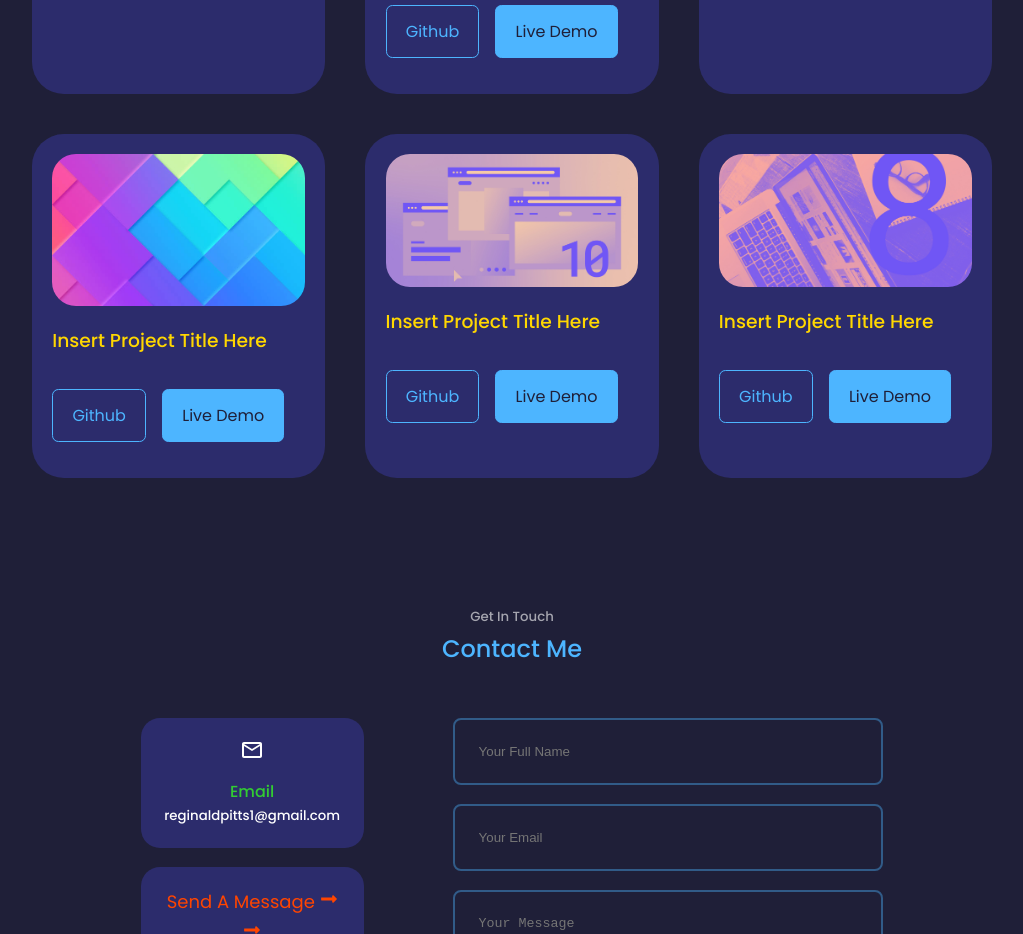
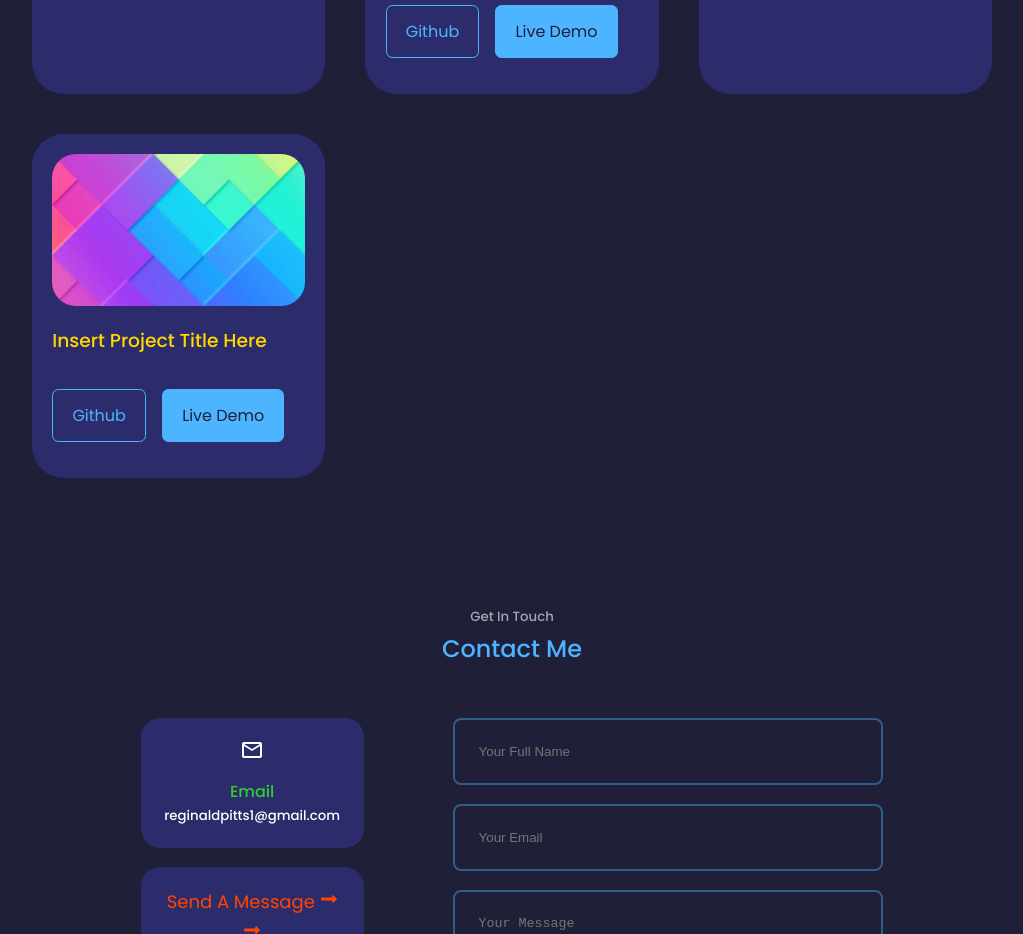
Before and after one commit to Reginald-Pitts-1/React_Portfolio, a React (Create React App) app in the folder portfolio-1/: page / in a window 1280 px wide. Shown: the part 3420-4354 px from the top of the page, without its empty margins (128-1151 px from the left). Built offline with nearby package versions, Linux system fonts and the light colour scheme.

Commit message:
deleted 2 project articles

```diff
--- a/portfolio-1/src/components/Portfolio/Portfolio.jsx
+++ b/portfolio-1/src/components/Portfolio/Portfolio.jsx
@@ -124,30 +124,6 @@ const Portfolio = () => {
           </div>
         </article>
 
-        <article className="portfolio_item">
-          <div className="portfolio_item-image">
-            <img src={IMG5} alt="" />
-          </div>
-          <h3>Insert Project Title Here</h3>
-          {/*Add href="link to github project below"*/}
-          <div className="portfolio_item-cta">
-            <a href="" className="btn">Github</a>
-            <a href="" className="btn btn-primary" target='_blank'>Live Demo</a>
-          </div>
-        </article>
-
-        <article className="portfolio_item">
-          <div className="portfolio_item-image">
-            <img src={IMG6} alt="" />
-          </div>
-          <h3>Insert Project Title Here</h3>
-          {/*Add href="link to github project below"*/}
-          <div className="portfolio_item-cta">
-            <a href="" className="btn">Github</a>
-            <a href="" className="btn btn-primary" target='_blank'>Live Demo</a>
-          </div>
-        </article>
-
       </div>
     </section>
   )
```
